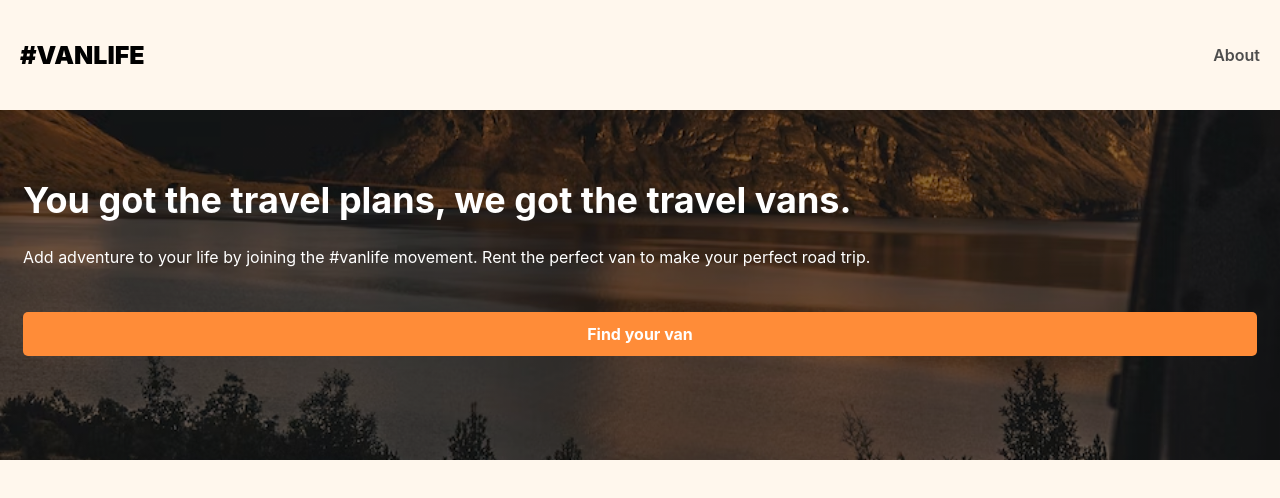
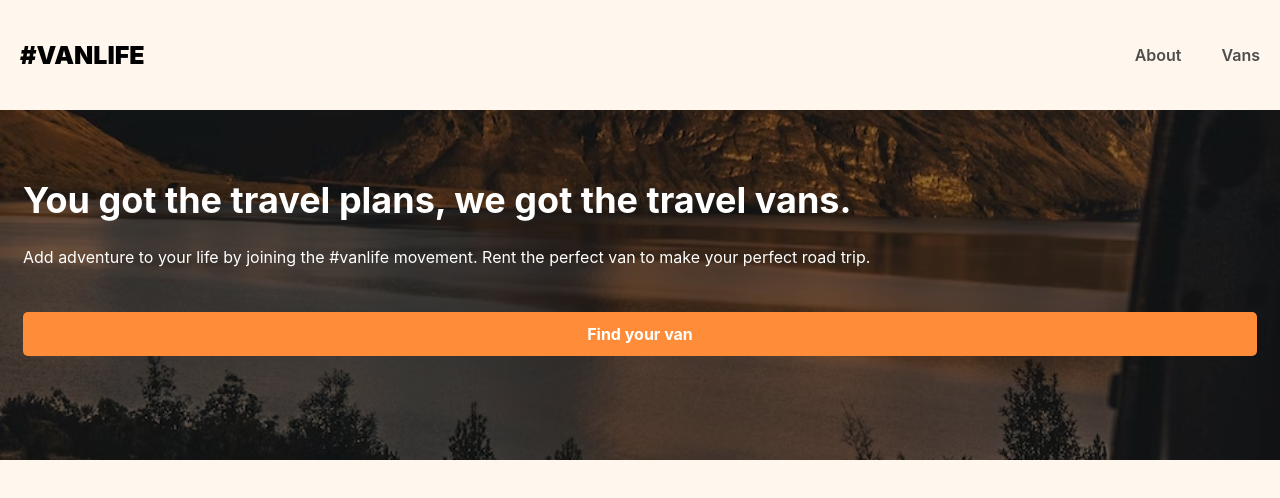
Before and after one commit to Hir2wa/VineLife_Project, a React (Vite) app: page / in a window 1280 px wide. Shown: the top 498 px of the page. Built offline with nearby package versions, Linux system fonts and the light colour scheme; what miragejs would draw is missing.

Commit message:
routing into pages

```diff
--- a/src/App.jsx
+++ b/src/App.jsx
@@ -4,6 +4,7 @@
 import Home from "./pages/Home";
 import About from "./pages/About";
 import "./server";
+import Vans from "./pages/Vans";
 
 function App() {
   return (
@@ -14,11 +15,13 @@
         </Link>
         <nav>
           <Link to="/about">About</Link>
+          <Link to="/vans">Vans</Link>
         </nav>
       </header>
       <Routes>
         <Route path="/" element={<Home />} />
         <Route path="/about" element={<About />} />
+        <Route path="/vans" element={<Vans />} />
       </Routes>
     </BrowserRouter>
   );
```
